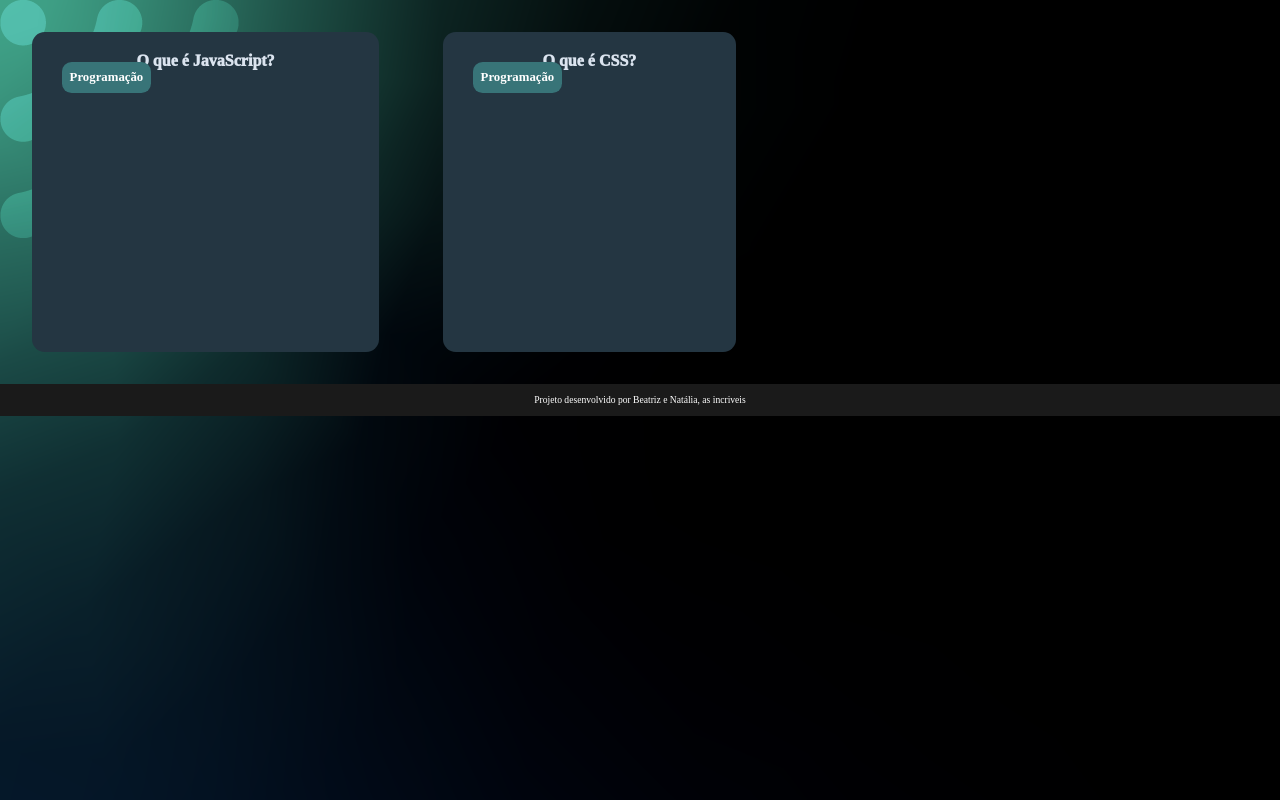
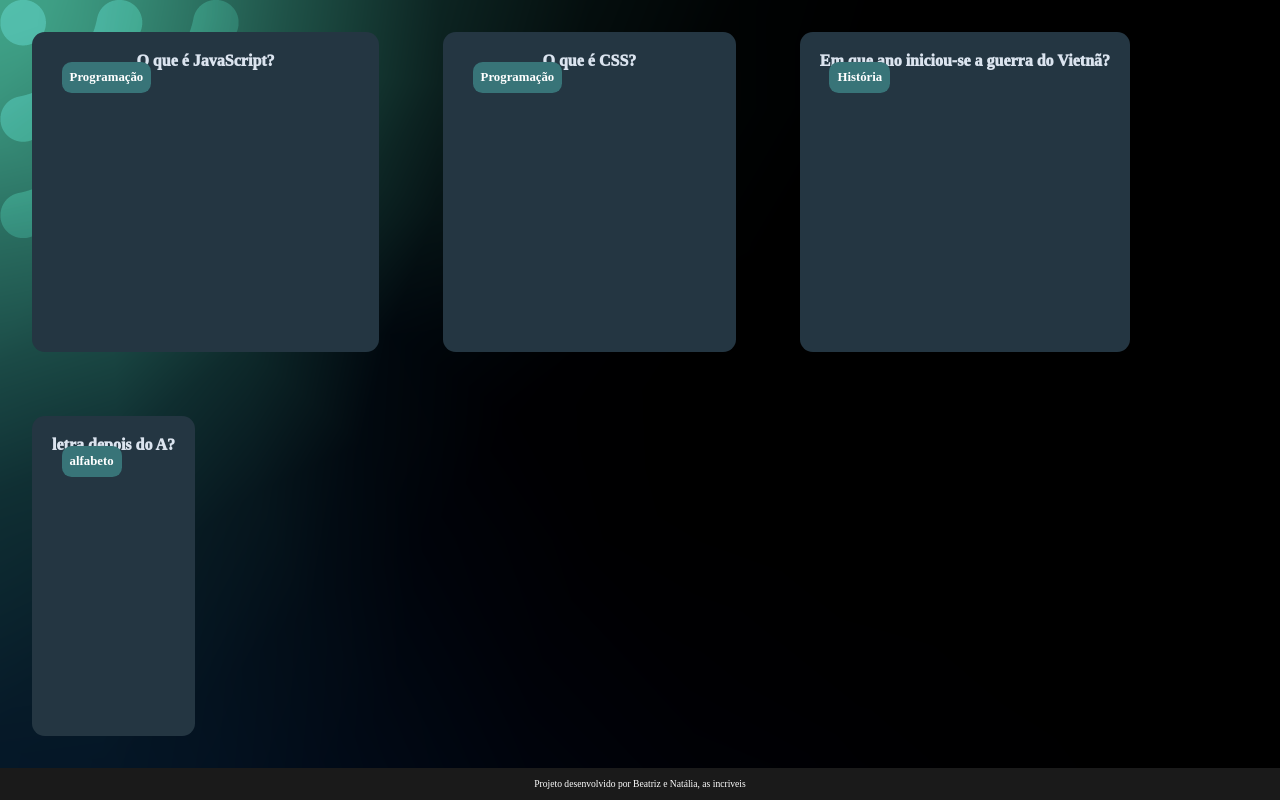
Before and after one commit to beatrizrodrigues0308/beatriz-3tri2F, a plain HTML site: page index.html in a window 1280 px wide. Drawn offline with Linux system fonts and the light colour scheme; a web font is replaced by a local one.

Commit message:
Add files via upload

```diff
--- a/assets/main.js
+++ b/assets/main.js
@@ -1,3 +1,19 @@
-function name(tema,pergunta,resposta) {
+function criaCartao(tema,pergunta,resposta) {
+    const container = document.getElementById('container');
+    let cartao = document.createElement('article');
+    cartao.className =  'cartao';
+    cartao.innerHTML = `
+    <div class="cartao-conteudo">
+        <h3>${tema}</h3>
+        <div class="cartao-conteudo-pergunta">
+            ${pergunta}
+        </div>
+        <div class="cartao-conteudo-resposta">
+            ${resposta}
+        </div>
+    </div> `
+    container.appendChild(cartao)
 
 }
+criaCartao('História','Em que ano iniciou-se a guerra do Vietnã?','Em 1955')
+criaCartao('alfabeto','letra depois do A?','B')
--- a/assets/style.css
+++ b/assets/style.css
@@ -32,6 +32,7 @@ footer p{
 
 #container{
     display: flex;
+    flex-wrap: wrap;
 
 
 }
--- a/index.html
+++ b/index.html
@@ -1,14 +1,16 @@
 <!DOCTYPE html>
 <html lang="pt-BR">
+
 <head>
     <meta charset="UTF-8">
     <meta name="viewport" content="width=device-width, initial-scale=1.0">
     <title>Página de Estudos</title>
     <link rel="stylesheet" href="assets/style.css">
 </head>
+
 <body>
     <main>
-        <section id="container" >
+        <section id="container">
             <article class="cartao">
                 <div class="cartao-conteudo">
                 <h3>Programação</h3>
@@ -22,7 +24,7 @@
                 </article>
 
 
-            <article  class="cartao">
+                <article class="cartao">
                     <div class="cartao-conteudo">
                         <h3>Programação</h3>
                         <div class="cartao-conteudo-pergunta">
@@ -39,7 +41,9 @@
         </section>
     </main>
     <footer>
-      <p c>  Projeto desenvolvido por Beatriz e Natália, as incriveis </p>
+        <p c> Projeto desenvolvido por Beatriz e Natália, as incriveis </p>
     </footer>
+    <script src="assets/main.js"> </script>
 </body>
+
 </html>
```
Lines whose indentation alone changed are shown as unchanged.
